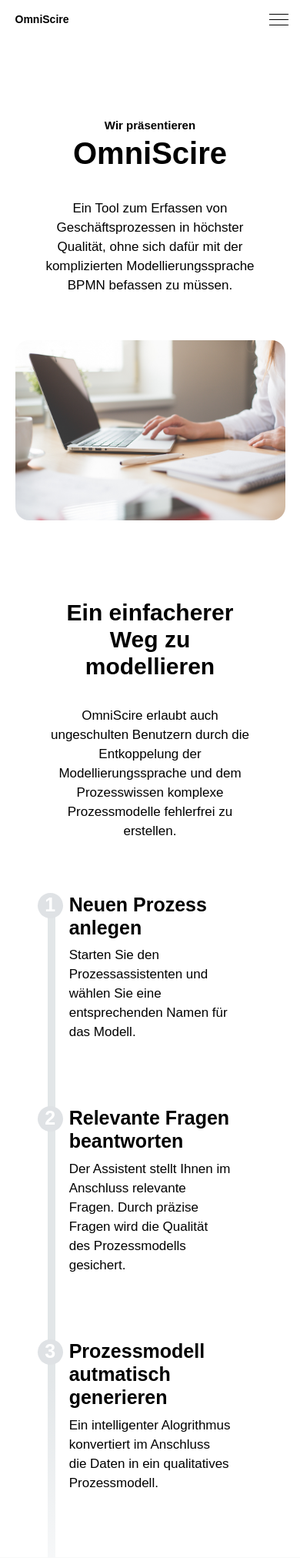
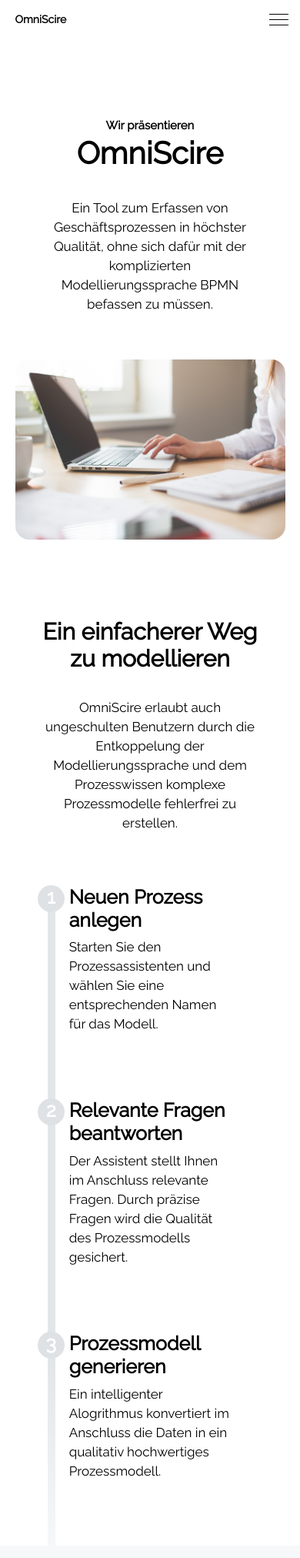
Before and after one commit to michaelzm/bpmnlandingpage, a PHP site: page / in a window 390 px wide. Shown: the top 2024 px of the page at 77% size. Run offline with PHP 8.4, Linux system fonts and the light colour scheme.

Commit message:
some more minor changes to h4 number

```diff
--- a/index.html
+++ b/index.html
@@ -9,6 +9,10 @@
     <meta http-equiv="X-UA-Compatible" content="ie=edge" />
     <title>OmniScire</title>
     <link rel="stylesheet" href="styles/main.css" />
+    <link
+      href="https://fonts.googleapis.com/css?family=Raleway&display=swap"
+      rel="stylesheet"
+    />
     <script src="app.js"></script>
   </head>
   <body>
@@ -94,11 +98,11 @@
                   </div>
 
                   <h4>
-                    Prozessmodell autmatisch generieren
+                    Prozessmodell generieren
                   </h4>
                   <p>
                     Ein intelligenter Alogrithmus konvertiert im Anschluss die
-                    Daten in ein qualitatives Prozessmodell.
+                    Daten in ein qualitativ hochwertiges Prozessmodell.
                   </p>
                 </div>
               </div>
@@ -129,13 +133,11 @@
                 Bestimmen Sie selbst, wie erfahren Sie mit dem Umgang bei der
                 Erstellung von Prozessmodellen sind - entsprechend ändert sich
                 auch der Vorgang zur Eingabe der Prozessdaten. So kann jeder
-                Mitarbeiter Prozessmodelle fehlerfrei erstellen. Das spart vor
-                allem Zeit bei der Einarbeitung sowie Kosten durch Fehler im
-                Prozessmodell, die erst im Nachhinein entdeckt werden.
+                Mitarbeiter Prozessmodelle fehlerfrei erstellen.
               </p>
             </div>
             <div class="feature-3">
-              <h4>Einfache Aktualisierung von Prozessen</h4>
+              <h4>Halten Sie bestehende Prozesse aktuell</h4>
               <p>
                 Tragen Sie Änderungen des Prozessablaufs einfach in der
                 Anwendung nach - egal wie komplex - das Prozessmodell passt sich
--- a/styles/main.css
+++ b/styles/main.css
@@ -185,7 +185,7 @@
   text-align: center;
 }
 
-@media (min-width: 1100px) {
+@media (min-width: 1250px) {
   .page-grid .steps .x-container .x-grid .steps-grid-right .step-items .step-item .step-item-number {
     height: 50px;
     width: 50px;
@@ -193,7 +193,7 @@
   }
 }
 
-@media (min-width: 525px) and (max-width: 1100px) {
+@media (min-width: 525px) and (max-width: 1250px) {
   .page-grid .steps .x-container .x-grid .steps-grid-right .step-items .step-item .step-item-number {
     height: 40px;
     width: 40px;
@@ -203,8 +203,8 @@
 
 @media (min-width: 300px) and (max-width: 525px) {
   .page-grid .steps .x-container .x-grid .steps-grid-right .step-items .step-item .step-item-number {
-    height: 33px;
-    width: 33px;
+    height: 35px;
+    width: 35px;
     margin-left: -10.5vw;
   }
 }
@@ -325,7 +325,7 @@ h5 {
 
 html {
   font-size: 16px;
-  font-family: MaisonNeue, sans-serif;
+  font-family: 'Raleway', sans-serif;
 }
 
 @media (max-width: 58em) {
--- a/styles/main.scss
+++ b/styles/main.scss
@@ -134,21 +134,21 @@
 
               .step-item-number {
 
-                @media (min-width: 1100px) {
+                @media (min-width: 1250px) {
                   height: 50px;
                   width: 50px;
                   margin-left: -8vw;
                 }
 
-                @media (min-width: 525px) and (max-width: 1100px) {
+                @media (min-width: 525px) and (max-width: 1250px) {
                   height: 40px;
                   width: 40px;
                   margin-left: -9vw;
                 }
 
                 @media (min-width: 300px) and (max-width: 525px) {
-                  height: 33px;
-                  width: 33px;
+                  height: 35px;
+                  width: 35px;
                   margin-left: -10.5vw;
                 }
 
@@ -289,7 +289,7 @@ html {
   }
 
   font-size: 16px;
-  font-family: MaisonNeue,
+  font-family: 'Raleway',
   sans-serif;
 }
 
```
Also changed, not shown: 1 other file.
